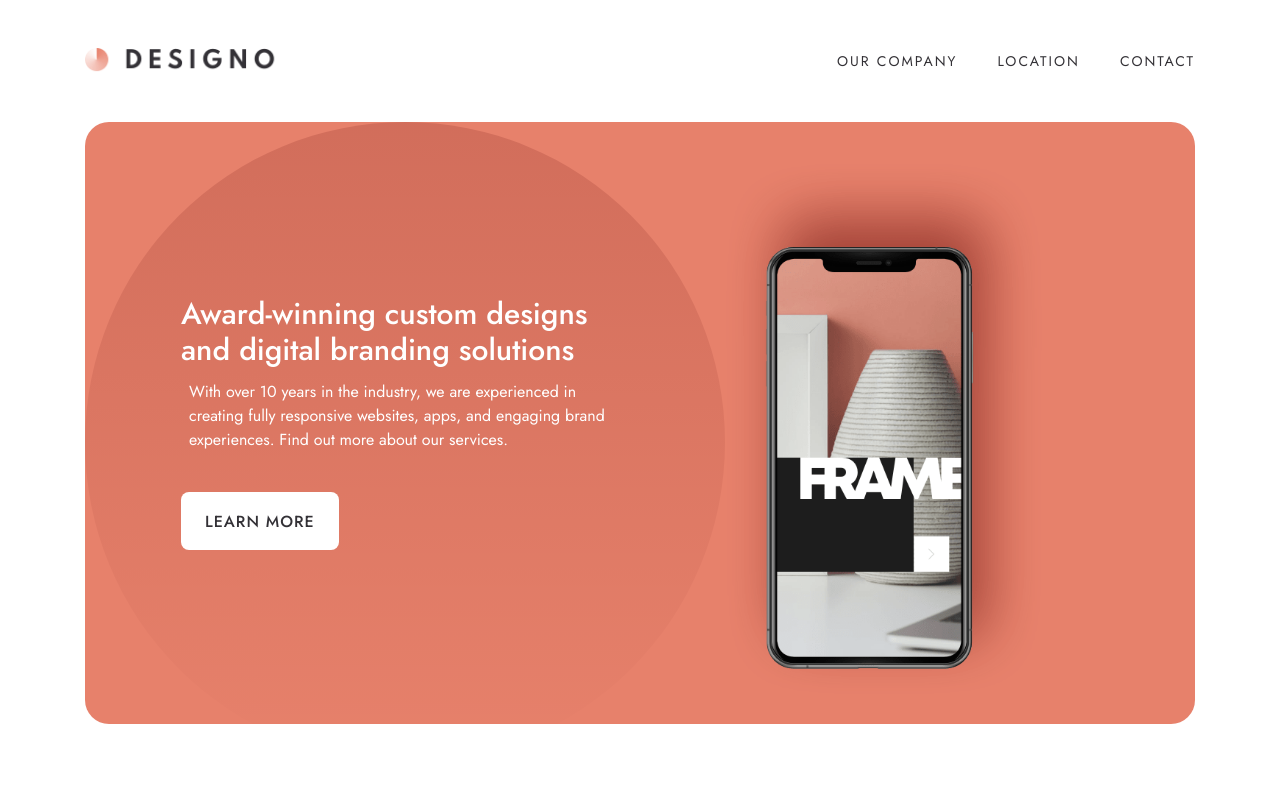
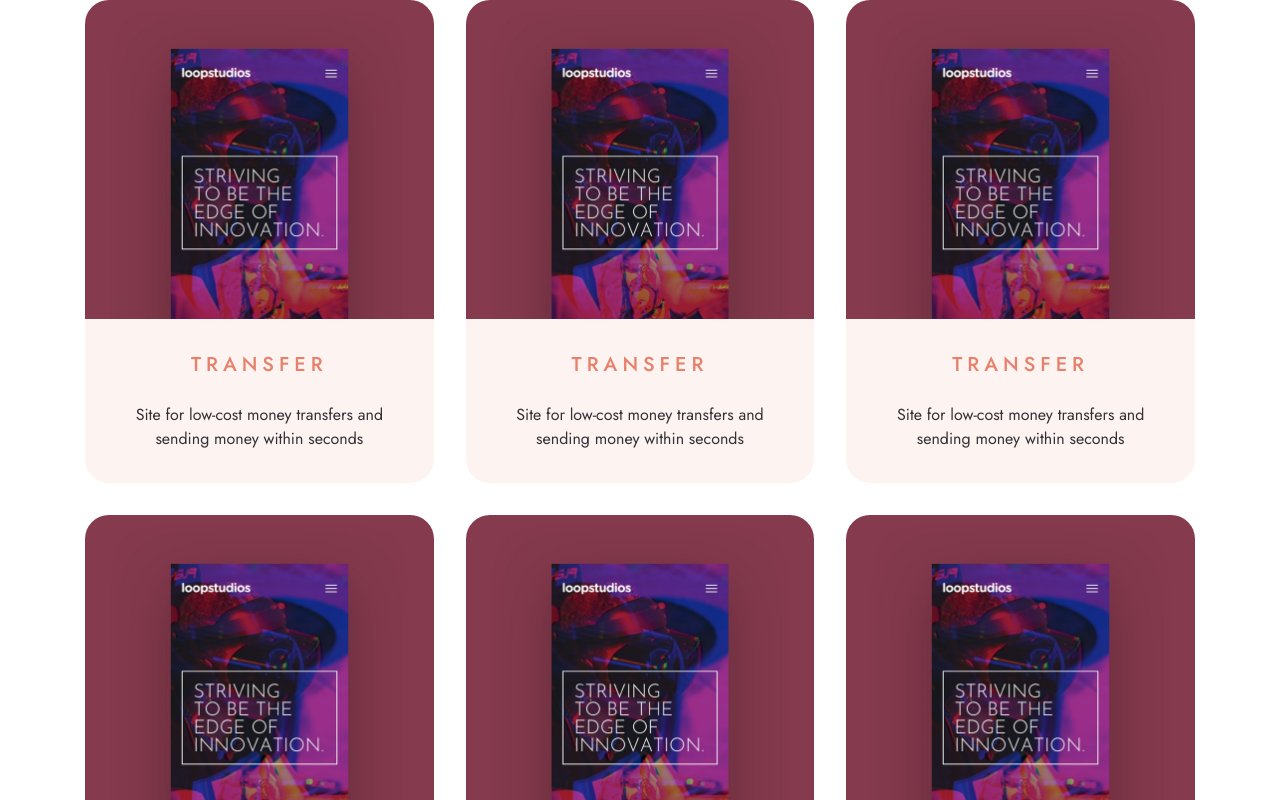
Before and after one commit to zetmosoma10/designo, a React (Vite) app: page / in a window 1280 px wide. Shown: the top 800 px of the page. Built offline with nearby package versions, Linux system fonts and the light colour scheme.

Commit message:
implement grid auto layout

```diff
--- a/src/App.tsx
+++ b/src/App.tsx
@@ -1,16 +1,22 @@
-import Incentive from "./pages/home/components/Incentive";
+import DesignCard from "./components/DesignCard";
+import DesignMultiGrid from "./components/DesignMultiGrid";
+import NavBar from "./components/NavBar";
 import Hero from "./pages/home/sections/Hero";
-import imgIcon from "./assets/home/desktop/illustration-resourceful.svg";
-import DesignsHeader from "./components/DesignsHeaders/DesignsHeader";
-import DesignsTitle from "./components/DesignsHeaders/DesignsTitle";
-import DesingsText from "./components/DesignsHeaders/DesingsText";
-import NavBar from "./components/NavBar";
 
 function App() {
   return (
     <div className="">
-      <NavBar />
-      <Hero />
+      <DesignMultiGrid>
+        <DesignCard />
+        <DesignCard />
+        <DesignCard />
+        <DesignCard />
+        <DesignCard />
+        <DesignCard />
+        <DesignCard />
+        <DesignCard />
+        <DesignCard />
+      </DesignMultiGrid>
     </div>
   );
 }
--- a/src/components/DesignCard.tsx
+++ b/src/components/DesignCard.tsx
@@ -3,14 +3,14 @@ import img from "../assets/app-design/desktop/image-loopstudios.jpg";
 
 const DesignCard = () => {
   return (
-    <article className="grid md:grid-cols-2 lg:grid-cols-1 rounded-3xl  overflow-hidden">
+    <article className="grid lg:grid-cols-1 rounded-3xl  overflow-hidden">
       <img className="w-full" src={img} alt="" />
-      <div className="md:flex md:items-center md:justify-center bg-very_light_peach text-center p-8">
+      <div className=" bg-very_light_peach text-center p-8">
         <div>
           <h4 className="text-peach font-medium text-xl tracking-[5px]">
             TRANSFER
           </h4>
-          <p className="text-dark_grey text-base mt-6 md:mt-[14px] lg:mt-6">
+          <p className="text-dark_grey text-base mt-6">
             Site for low-cost money transfers and sending money within seconds
           </p>
         </div>
--- /dev/null
+++ b/src/components/DesignMultiGrid.tsx
@@ -0,0 +1,14 @@
+import React from "react";
+
+interface Props {
+  children: React.ReactNode;
+}
+const DesignMultiGrid = ({ children }: Props) => {
+  return (
+    <div className="grid grid-cols-auto-fill gap-8 max-container">
+      {children}
+    </div>
+  );
+};
+
+export default DesignMultiGrid;
--- a/tailwind.config.js
+++ b/tailwind.config.js
@@ -11,6 +11,9 @@ export default {
         dark_grey: "#333136",
         light_grey: "#F1F3F5",
         white: "#fff",
+      },
+      gridTemplateColumns: {
+        "auto-fill": "repeat(auto-fill, minmax(300px, 1fr))",
       },
       backgroundImage: {
         appMobileImg: 'url("./assets/home/mobile/image-app-design.jpg")',
```
